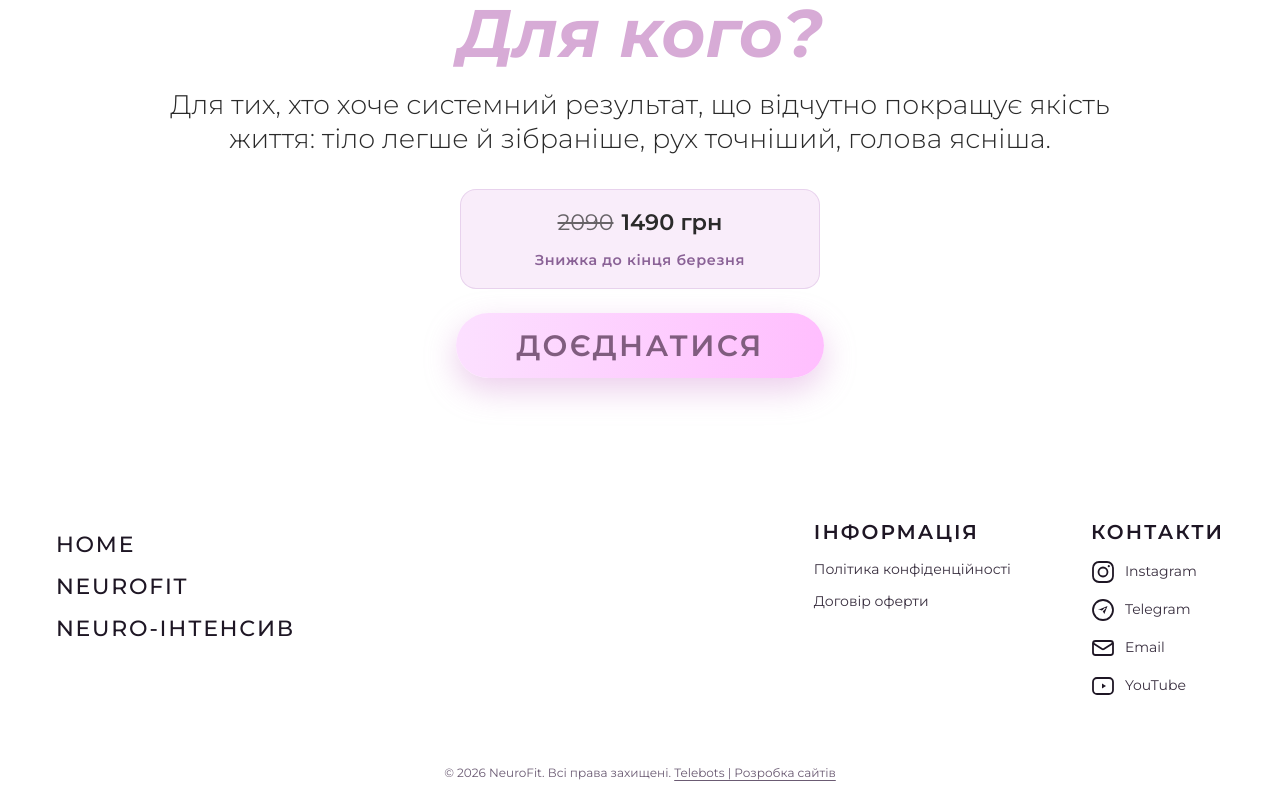
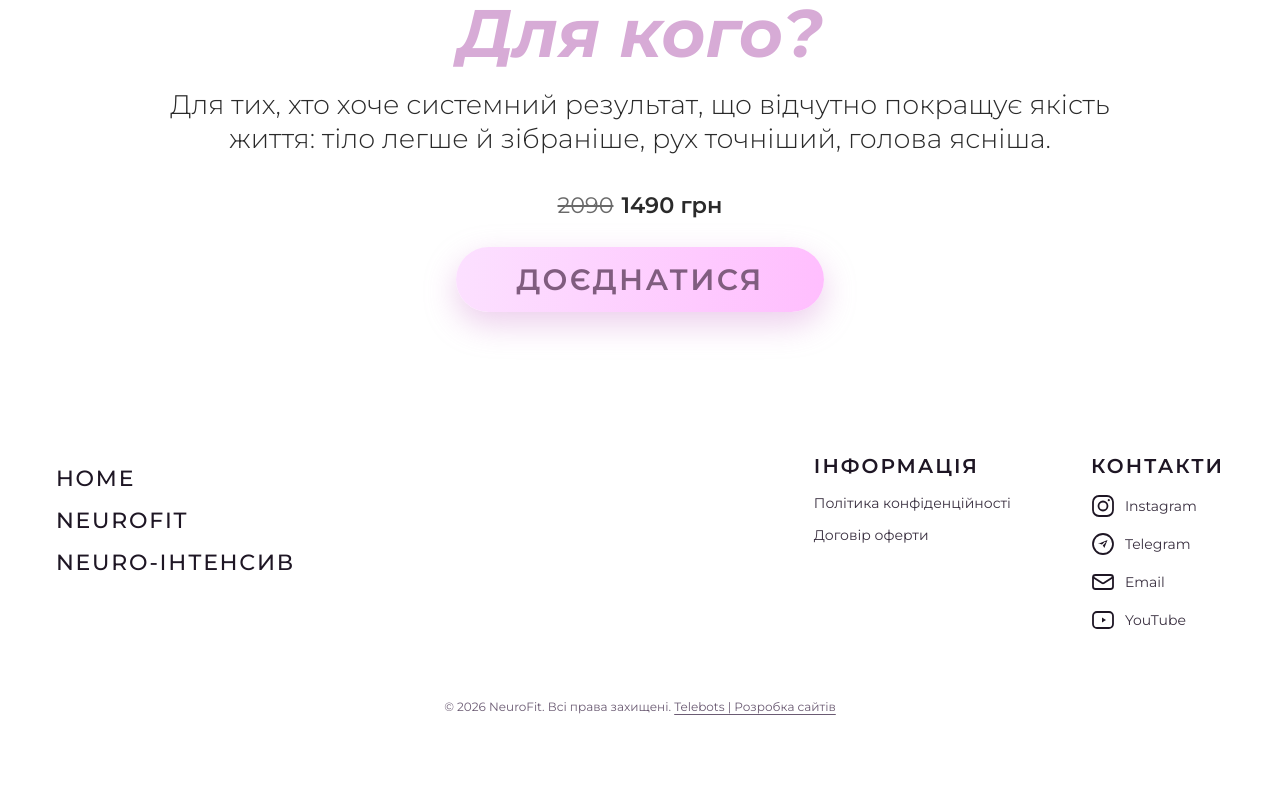
Before and after one commit to romchhh/neuro-fit-site, a Next.js app: page /neurofit in a window 1280 px wide. Shown: the part 3481-4281 px from the top of the page. After the commit the page ends 4215 px from the top, so only its background shows below. Built offline with nearby package versions, Linux system fonts and the light colour scheme; no server answers.

Commit message:
some updates

```diff
--- a/components/ForWhoSection.tsx
+++ b/components/ForWhoSection.tsx
@@ -97,27 +97,10 @@ export default function ForWhoSection() {
             голова ясніша.
           </p>
 
-          <div
-            className="forwho-plashka"
-            style={{
-              background: 'rgba(247, 230, 248, 0.7)',
-              border: '1px solid rgba(200, 160, 212, 0.35)',
-              borderRadius: 16,
-              padding: '16px 20px',
-              marginBottom: 24,
-              maxWidth: 360,
-              marginLeft: 'auto',
-              marginRight: 'auto',
-            }}
-          >
-            <p className="forwho-price" style={{ margin: 0 }}>
-              <span style={{ textDecoration: 'line-through', opacity: 0.7, marginRight: 8 }}>2090</span>
-              <strong>1490 грн</strong>
-            </p>
-            <p style={{ fontFamily: "'Montserrat', sans-serif", fontWeight: 600, fontSize: '0.9rem', color: '#8a6296', margin: '10px 0 0 0', letterSpacing: '0.04em' }}>
-              Знижка до кінця березня
-            </p>
-          </div>
+          <p className="forwho-price" style={{ marginBottom: 24 }}>
+            <span style={{ textDecoration: 'line-through', opacity: 0.7, marginRight: 8 }}>2090</span>
+            <strong>1490 грн</strong>
+          </p>
 
           <button
             className="forwho-btn"
--- a/components/ProgramsSection.tsx
+++ b/components/ProgramsSection.tsx
@@ -797,7 +797,6 @@ export default function ProgramsSection() {
                     <div className="prog-card-plashka">
                       <p className="prog-card-bonus-label">Бонус</p>
                       <p className="prog-card-bonus">{program.bonus}</p>
-                      <p className="prog-card-discount">Знижка до кінця березня</p>
                     </div>
                   )}
 
```
